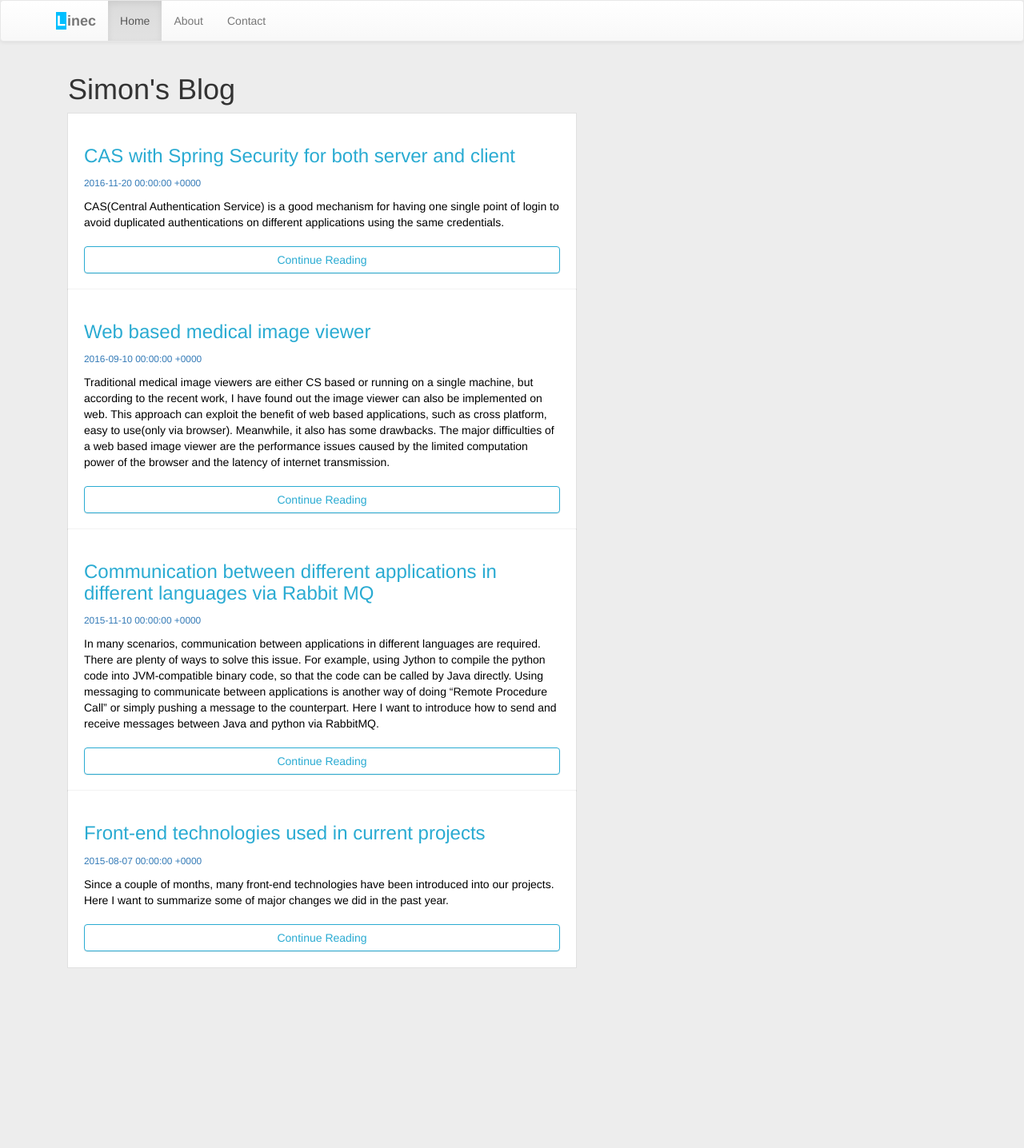
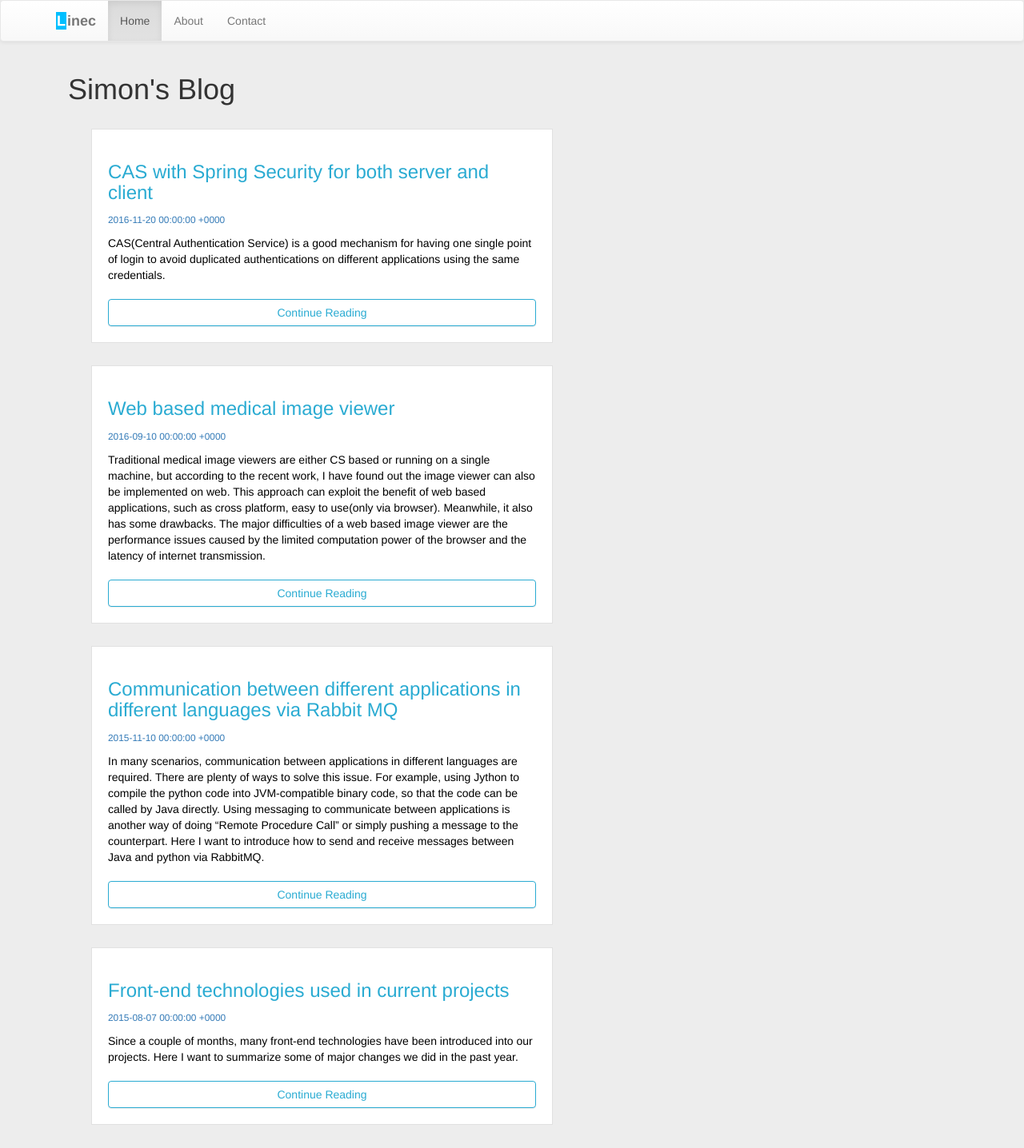
Before and after one commit to simonlzn/simonlzn.github.io, a Jekyll site: the page built from index.html, in a window 1280 px wide. Shown: the whole page at 80% size. Built offline with Jekyll 4.4.1, drawn with Linux system fonts in a browser that asks for light colours; before the commit the page ends 1210 px from its top, so only the background shows below that.

Commit message:
minor fix

```diff
--- a/_layouts/default.html
+++ b/_layouts/default.html
@@ -7,9 +7,9 @@
     <meta name="description" content="Simonlzn.GitHub.io : ">
 
     <!--<link rel="stylesheet" type="text/css" media="screen" href="../stylesheets/stylesheet.css">-->
-    <link rel="stylesheet" type="text/css" media="screen" href="../bootstrap/css/bootstrap-theme.min.css">
-    <link rel="stylesheet" type="text/css" media="screen" href="../bootstrap/css/bootstrap.min.css">
-    <link rel="stylesheet" type="text/css" media="screen" href="../stylesheets/main.css">
+    <link rel="stylesheet" type="text/css" media="screen" href="/bootstrap/css/bootstrap-theme.min.css">
+    <link rel="stylesheet" type="text/css" media="screen" href="/bootstrap/css/bootstrap.min.css">
+    <link rel="stylesheet" type="text/css" media="screen" href="/stylesheets/main.css">
 
     <title>{{ page.title }}</title>
 </head>
--- a/index.html
+++ b/index.html
@@ -13,7 +13,7 @@ title: Simon's Blog
         <p>{{ post.description }}</p>
     </a>
     <div>
-        <a class="btn btn-default center-block" href="#" role="button">Continue Reading</a>
+        <a class="btn btn-default center-block" href="{{ post.url }}" role="button">Continue Reading</a>
     </div>
 </article>
 {% endfor %}
--- a/stylesheets/main.css
+++ b/stylesheets/main.css
@@ -3,6 +3,7 @@ body {
 
 article {
   padding: 20px;
+  margin: 30px;
   background-color: white;
   box-shadow: 0 0 0 1px rgba(0, 0, 0, 0.05); }
   article h3 {
--- a/stylesheets/main.scss
+++ b/stylesheets/main.scss
@@ -4,6 +4,7 @@ body {
 
 article {
     padding : 20px;
+    margin : 30px;
     background-color: white;
     box-shadow: 0 0 0 1px rgba(0,0,0,0.05);
 
```
